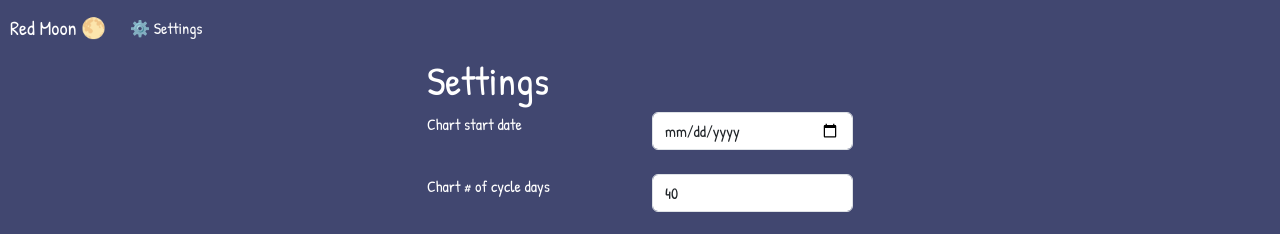
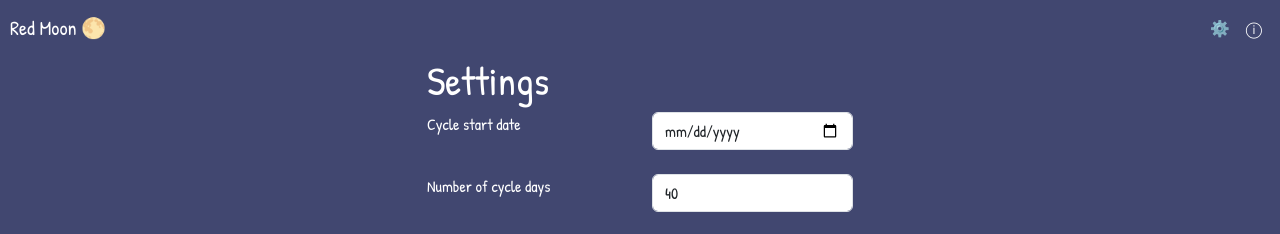
Before and after one commit to gracechin/red-moon, a React (Create React App) app: page /settings in a window 1280 px wide. Shown: the top 234 px of the page. Built offline with nearby package versions, Linux system fonts and the light colour scheme.

Commit message:
Reorganise nav bar

```diff
--- a/src/components/NavBar.js
+++ b/src/components/NavBar.js
@@ -1,5 +1,5 @@
 import React from "react";
-import { Nav, Navbar } from "react-bootstrap";
+import { Nav, Navbar, NavDropdown } from "react-bootstrap";
 import { Link } from "react-router-dom";
 
 function NavBar({ onReset, onAdd, onExport, onImport }) {
@@ -8,13 +8,20 @@ function NavBar({ onReset, onAdd, onExport, onImport }) {
       <Navbar>
         <Navbar.Brand href="/">Red Moon 🌕</Navbar.Brand>
         <Nav>
+          {onReset && onExport && onImport && (
+            <NavDropdown title="More..." id="collasible-nav-dropdown">
+              <NavDropdown.Item onClick={onReset}>🗑️ Clear</NavDropdown.Item>
+              <NavDropdown.Item onClick={onExport}>📤 Export</NavDropdown.Item>
+              <NavDropdown.Item onClick={onImport}>📥 Import</NavDropdown.Item>
+            </NavDropdown>
+          )}
+          {!!onAdd && <Nav.Link onClick={onAdd}>+ Entry</Nav.Link>}
           <div className="nav-link">
-            <Link to="/settings">⚙️ Settings</Link>
+            <Link to="/settings">⚙️</Link>
           </div>
-          {!!onReset && <Nav.Link onClick={onReset}>🗑️ Clear</Nav.Link>}
-          {!!onAdd && <Nav.Link onClick={onAdd}>+ Entry</Nav.Link>}
-          {!!onExport && <Nav.Link onClick={onExport}>📤 Export</Nav.Link>}
-          {!!onImport && <Nav.Link onClick={onImport}>📥 Import</Nav.Link>}
+          <div className="nav-link">
+            <Link to="/settings">ⓘ</Link>
+          </div>
         </Nav>
       </Navbar>
     </>
--- a/src/pages/Settings.js
+++ b/src/pages/Settings.js
@@ -47,14 +47,14 @@ function SettingsPage() {
       <Container className="settings">
         <h1>Settings</h1>
         <Form method="post" onSubmit={handleSubmit}>
-          <FieldRow name="Chart start date">
+          <FieldRow name="Cycle start date">
             <Form.Control
               name={CHART_START_DATE_KEY}
               type="date"
               defaultValue={defSettings[CHART_START_DATE_KEY]}
             />
           </FieldRow>
-          <FieldRow name="Chart # of cycle days">
+          <FieldRow name="Number of cycle days">
             <Form.Control
               name={CHART_NUM_OF_CYCLE_DAYS_KEY}
               type="number"
--- a/src/styles.less
+++ b/src/styles.less
@@ -53,10 +53,16 @@ code {
 .wrapper {
   margin: 0 10px
 }
-.navbar-brand {
+.navbar-nav .nav-link.active, .navbar-nav .nav-link.show {
   color: @textButtonColor;
-  &:hover {
+}
+.navbar {
+  justify-content: space-between;
+  &-brand {
     color: @textButtonColor;
+    &:hover {
+      color: @textButtonColor;
+    }
   }
 }
 .nav-link {
```
